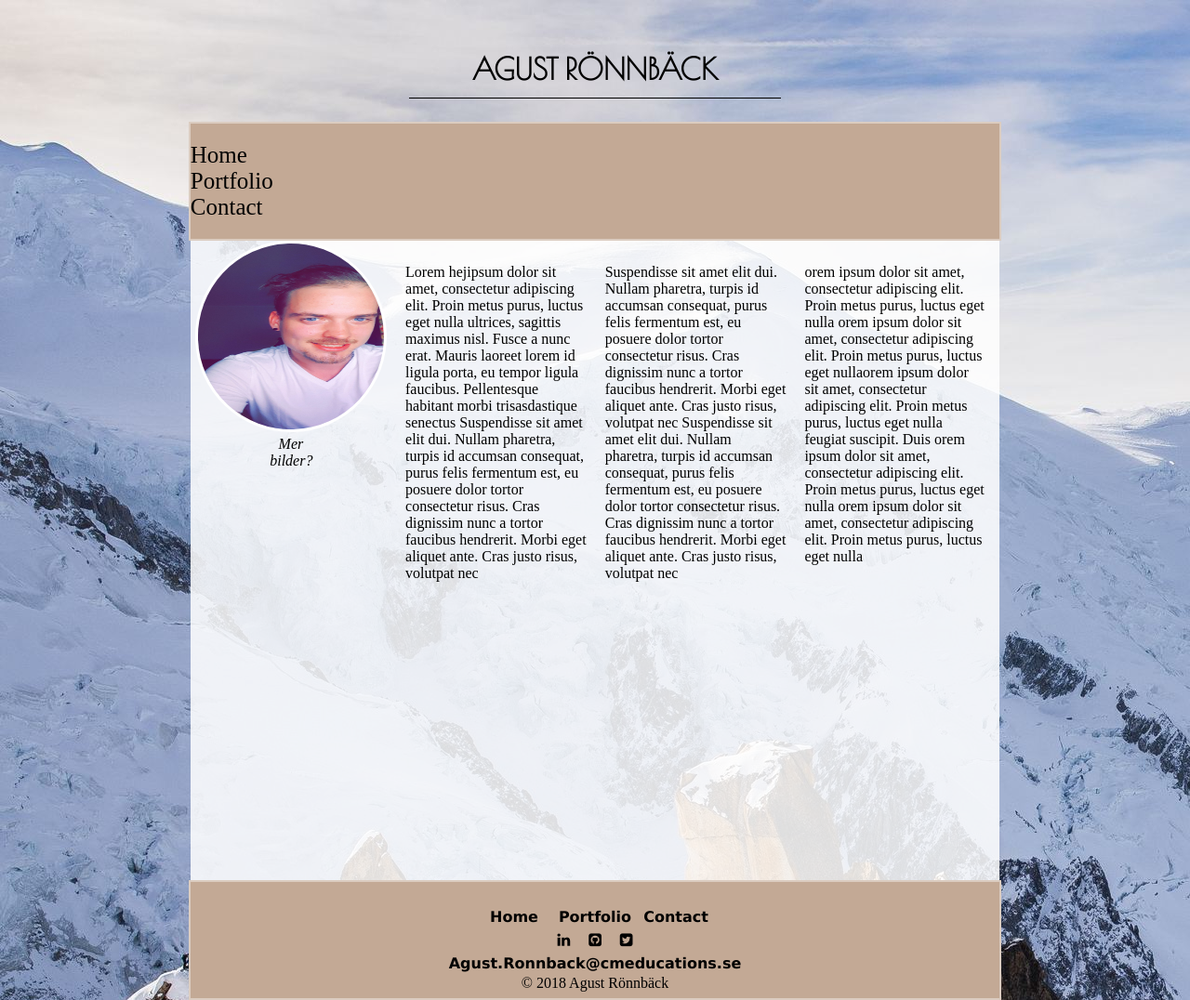
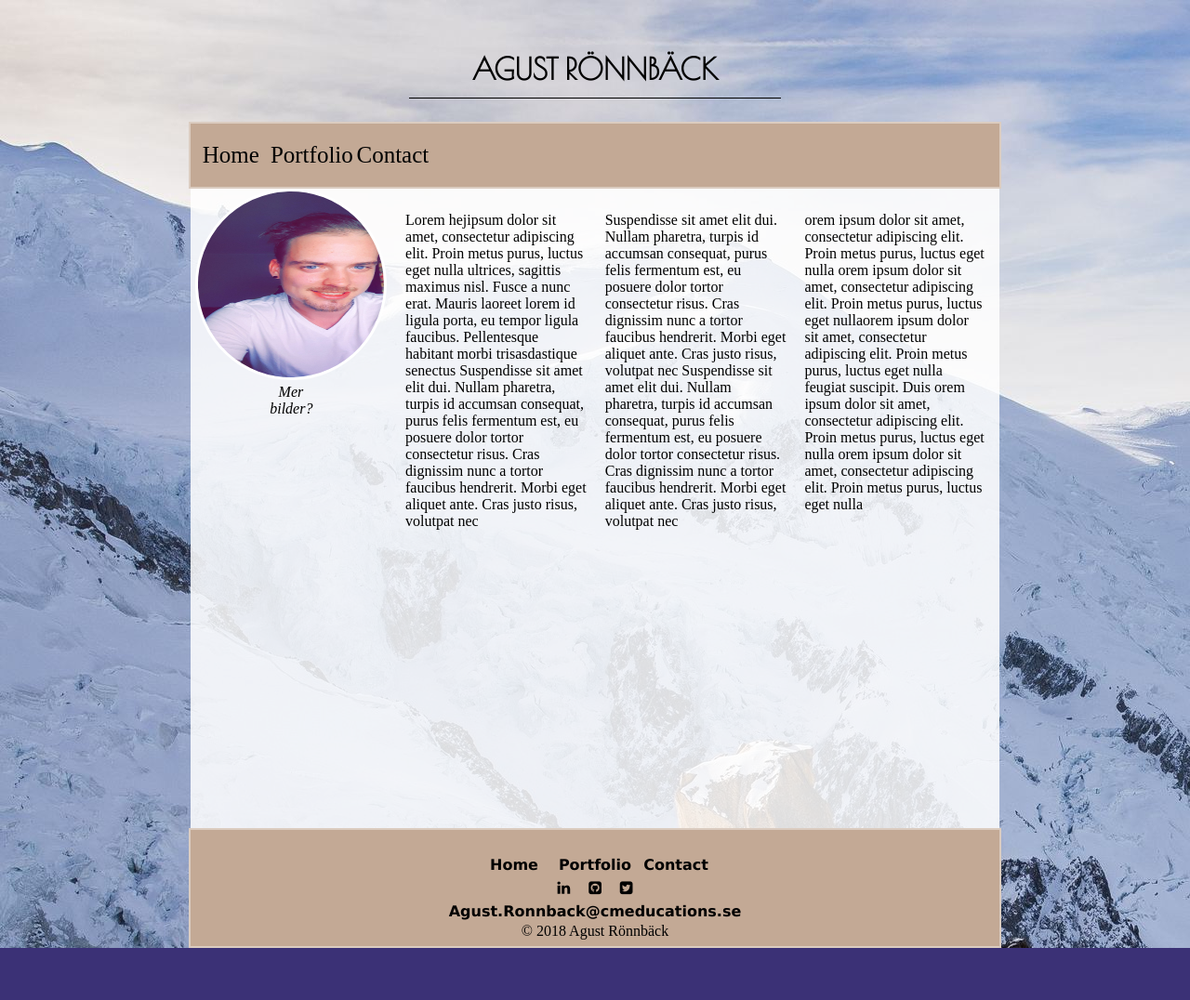
Before and after one commit to AgustRonnback/First-website, a plain HTML site: page portfolio.html in a window 1280 px wide. Shown: the whole page at 93% size. After the commit the page ends 1020 px from the top, so only its background shows below. Drawn offline with nearby package versions, Linux system fonts and the light colour scheme.

Commit message:
navbar-alla-sidor

```diff
--- a/portfolio.html
+++ b/portfolio.html
@@ -11,24 +11,17 @@
 </head>
 
 <body>
+
     <div class="header">
         <div class="header-line">
             <h1 class="header-title">AGUST RÖNNBÄCK</h1>
         </div>
-
     </div>
     <div class="navbar">
-
-        <div class="navlinks">
-            <a href="index.html">Home</a>
-            <a href="portfolio.html" class="divider divider active">Portfolio</a>
-            <a href="contact.html">Contact</a>
-            <!-- <a href="https://www.linkedin.com/in/agust-r%C3%B6nnb%C3%A4ck-869113196/" target="_blank">Linkedin</a>
-            <a href="https://github.com/atosyao" target="_blank">Github</a> -->
-        </div>
-
+        <a href="index.html" class="divider active">Home</a>
+        <a href="portfolio.html">Portfolio</a>
+        <a href="contact.html">Contact</a>
     </div>
-
 
     <div class="container">
         <div class="side-container">
@@ -44,7 +37,8 @@
         <div class="content-container">
             <p class="text1">
 
-                Lorem hejipsum dolor sit amet, consectetur adipiscing elit. Proin metus purus, luctus eget nulla ultrices,
+                Lorem hejipsum dolor sit amet, consectetur adipiscing elit. Proin metus purus, luctus eget nulla
+                ultrices,
                 sagittis maximus nisl. Fusce a nunc erat. Mauris laoreet lorem id ligula porta, eu tempor ligula
                 faucibus. Pellentesque habitant morbi trisasdastique senectus
                 Suspendisse sit amet elit dui. Nullam pharetra, turpis id accumsan consequat, purus felis fermentum est,
@@ -84,7 +78,7 @@
             target="_blank">
             <i class="fa fa-linkedin"></i>
             <a href="https://github.com/atosyao" class="footer-github" target="_blank">
-            <i class="fa fa-github-square"></i>
+                <i class="fa fa-github-square"></i>
                 <a href="mailto:agust.ronnback@cmeducations.se" class="footer-email"
                     target="_blank">Agust.Ronnback@cmeducations.se</a>
                 <span class="footer-copyright">© 2018 Agust Rönnbäck</span>
```
Also changed, not shown: contact.html (+3 -9 lines), index.html (+3 -3 lines).
